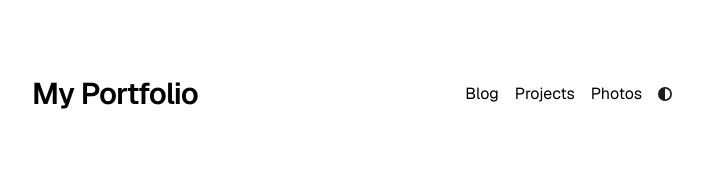
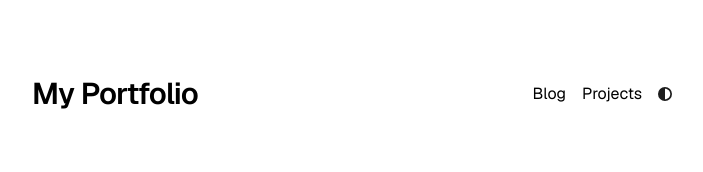
Before and after one commit to kredd10/website, a Next.js app: page / in a window 1280 px wide. Shown: the top 172 px of the page, without its empty margins (288-991 px from the left). Built offline with nearby package versions, Linux system fonts and the light colour scheme.

Commit message:
Update nav.tsx
commented photos

```diff
--- a/app/components/nav.tsx
+++ b/app/components/nav.tsx
@@ -5,7 +5,7 @@ import { metaData } from "../config";
 const navItems = {
   "/blog": { name: "Blog" },
   "/projects": { name: "Projects" },
-  "/photos": { name: "Photos" },
+  //"/photos": { name: "Photos" },
 };
 
 export function Navbar() {
```
